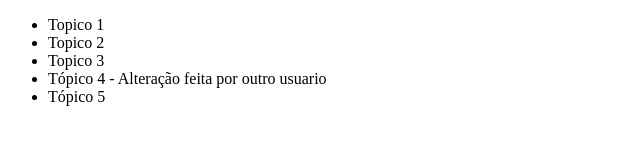
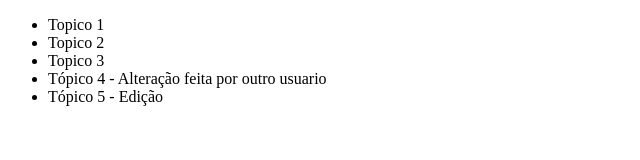
Before and after one commit to flaviosalencar/alura-git, a plain HTML site: page index.html in a window 1280 px wide. Shown: the full height of the page, 0-640 px from the left. Drawn offline with Linux system fonts and the light colour scheme.

Commit message:
Edição topico 5 <lista>

```diff
--- a/index.html
+++ b/index.html
@@ -10,7 +10,7 @@
             <li>Topico 2</li>
             <li>Topico 3</li>
             <li>Tópico 4 - Alteração feita por outro usuario</li>
-            <li>Tópico 5</li>
+            <li>Tópico 5 - Edição</li>
         </ul>
     </body>
 </html>
```
